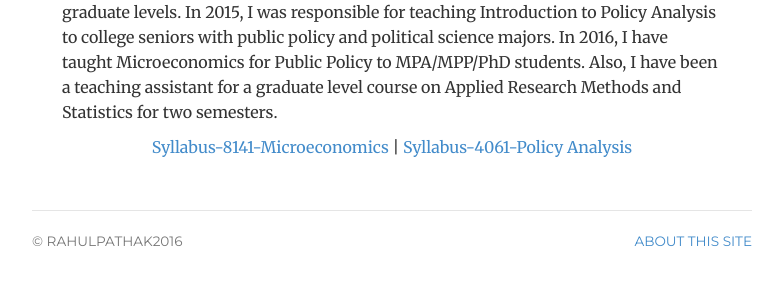
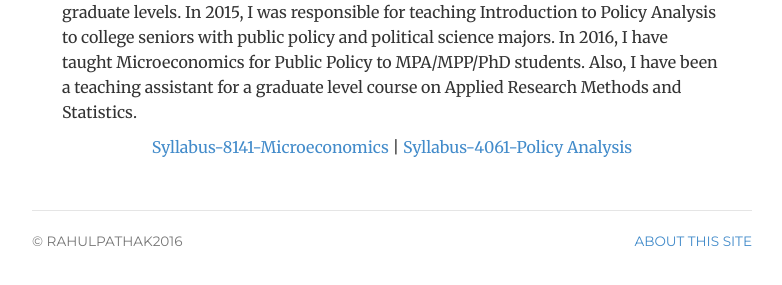
Before and after one commit to pathak-rahul/pathak-rahul.github.io, a Jekyll site: the page built from experience/index.html, in a window 1280 px wide. Shown: the part 206-491 px from the top of the page, without its empty margins (248-1030 px from the left). Built offline with Jekyll 4.4.1, drawn with Linux system fonts in a browser that asks for light colours; some of the changed text lies outside the part shown.

Commit message:
Update index.html

```diff
--- a/experience/index.html
+++ b/experience/index.html
@@ -14,7 +14,7 @@ title: experience
 	<div itemscope itemtype="http://data-vocabulary.org/Person" class="col-sm-12">
 
 	<div itemscope itemtype="http://data-vocabulary.org/Person" class="col-sm-12">
-<p class-"lead"> As an instructor in the Department of Public Management and Policy at the Andrew Young School, I have developed and taught courses at both the undergraduate and graduate levels. In 2015, I was responsible for teaching  Introduction to Policy Analysis to college seniors with public policy and political science majors. In 2016, I have taught Microeconomics for Public Policy  to MPA/MPP/PhD students. Also, I have been a teaching assistant for a graduate level course on Applied Research Methods and Statistics for two semesters.
+<p class-"lead"> As an instructor in the Department of Public Management and Policy at the Andrew Young School, I have developed and taught courses at both the undergraduate and graduate levels. In 2015, I was responsible for teaching  Introduction to Policy Analysis to college seniors with public policy and political science majors. In 2016, I have taught Microeconomics for Public Policy  to MPA/MPP/PhD students. Also, I have been a teaching assistant for a graduate level course on Applied Research Methods and Statistics.
 	</div>
 
 
```
